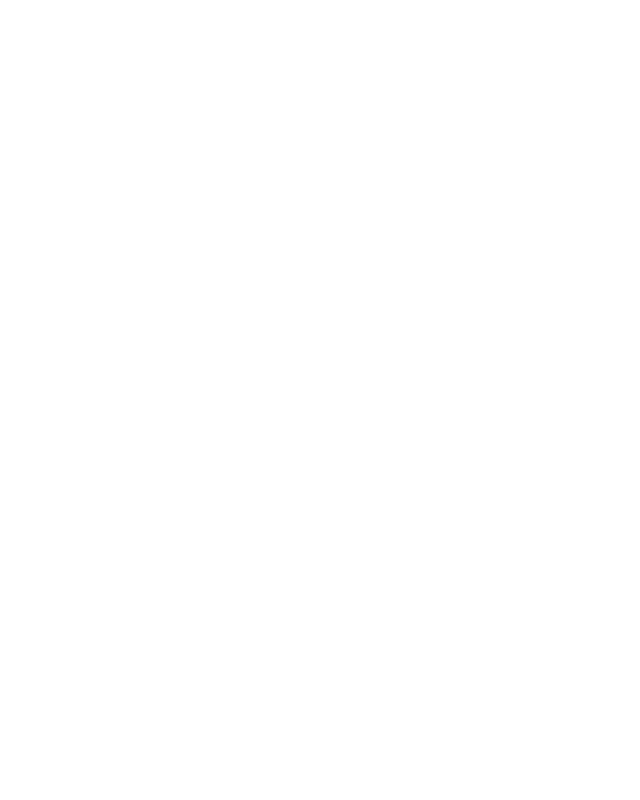
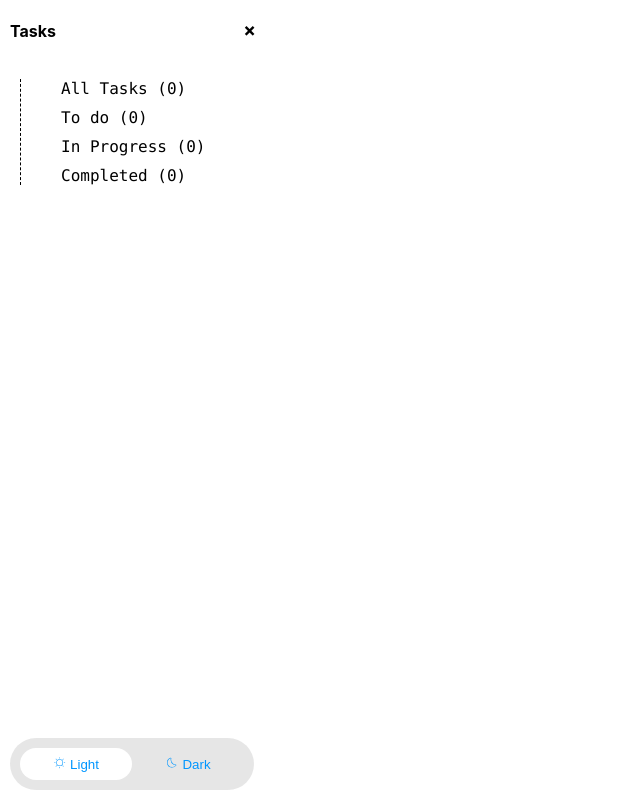
Before and after one commit to DevendranathReddy7/todo_mern, a React (Create React App) app in the folder frontend/: page / in a window 1280 px wide. Shown: the whole page, without its empty margins (0-640 px from the left). Built offline with nearby package versions, Linux system fonts and the light colour scheme.

Commit message:
finishing frontend sidebar

```diff
--- a/frontend/src/App.css
+++ b/frontend/src/App.css
@@ -1,38 +1,3 @@
 .App {
   text-align: center;
 }
-
-.App-logo {
-  height: 40vmin;
-  pointer-events: none;
-}
-
-@media (prefers-reduced-motion: no-preference) {
-  .App-logo {
-    animation: App-logo-spin infinite 20s linear;
-  }
-}
-
-.App-header {
-  background-color: #282c34;
-  min-height: 100vh;
-  display: flex;
-  flex-direction: column;
-  align-items: center;
-  justify-content: center;
-  font-size: calc(10px + 2vmin);
-  color: white;
-}
-
-.App-link {
-  color: #61dafb;
-}
-
-@keyframes App-logo-spin {
-  from {
-    transform: rotate(0deg);
-  }
-  to {
-    transform: rotate(360deg);
-  }
-}
--- a/frontend/src/App.js
+++ b/frontend/src/App.js
@@ -1,7 +1,14 @@
 import "./App.css";
+import Dashboard from "./components/dashboard/Dashboard";
+import Sidebar from "./components/sidebar/Sidebar";
 
 function App() {
-  return <div></div>;
+  return (
+    <div>
+      <Sidebar />
+      <Dashboard />
+    </div>
+  );
 }
 
 export default App;
--- /dev/null
+++ b/frontend/src/components/dashboard/Dashboard.js
@@ -0,0 +1,6 @@
+import React from "react";
+
+const Dashboard = (props) => {
+  return <div></div>;
+};
+export default Dashboard;
--- /dev/null
+++ b/frontend/src/components/dashboard/styles.js
@@ -0,0 +1 @@
+import styled from "styled-components";
--- /dev/null
+++ b/frontend/src/components/sidebar/Sidebar.js
@@ -0,0 +1,57 @@
+import React, { useState } from "react";
+import {
+  SidebarWrapper,
+  ThemeWrapper,
+  ButtonWrapper,
+  HeaderWrapper,
+  TaskItemsWrapper,
+  Ul,
+  Li,
+} from "./styles";
+import { CiLight, CiDark } from "react-icons/ci";
+import { LuArrowDownRightSquare } from "react-icons/lu";
+
+const Sidebar = (props) => {
+  const [theme, setTheme] = useState("light");
+  const [showSideBar, setShowSideBar] = useState(true);
+  return (
+    <>
+      {showSideBar ? (
+        <SidebarWrapper active={theme === "light"}>
+          <HeaderWrapper>
+            <h4>Tasks</h4>
+            <h3 onClick={() => setShowSideBar(false)}>&times;</h3>
+          </HeaderWrapper>
+          <TaskItemsWrapper active={theme === "light"}>
+            <Ul>
+              <Li>All Tasks (0)</Li>
+              <Li>To do (0)</Li>
+              <Li>In Progress (0)</Li>
+              <Li>Completed (0)</Li>
+            </Ul>
+          </TaskItemsWrapper>
+          <ThemeWrapper>
+            <ButtonWrapper
+              onClick={() => setTheme("light")}
+              active={theme === "light"}
+            >
+              <CiLight /> Light
+            </ButtonWrapper>
+            <ButtonWrapper
+              onClick={() => setTheme("dark")}
+              active={theme === "dark"}
+            >
+              <CiDark /> Dark
+            </ButtonWrapper>
+          </ThemeWrapper>
+        </SidebarWrapper>
+      ) : (
+        <LuArrowDownRightSquare
+          size={30}
+          onClick={() => setShowSideBar(true)}
+        />
+      )}
+    </>
+  );
+};
+export default Sidebar;
--- /dev/null
+++ b/frontend/src/components/sidebar/styles.js
@@ -0,0 +1,62 @@
+import styled from "styled-components";
+
+export const SidebarWrapper = styled.div`
+  height: 100vh;
+  padding-left: 10px;
+  width: 20%;
+  background-color: ${(props) => (props.active ? "white" : "black")};
+  color: ${(props) => (!props.active ? "gray" : "black")};
+`;
+
+export const HeaderWrapper = styled.div`
+  display: flex;
+  justify-content: space-between;
+  margin-right: 10px;
+`;
+
+export const TaskItemsWrapper = styled.div`
+  border-left: 1.5px dashed;
+
+  margin: 0 10px;
+`;
+
+export const Ul = styled.ul`
+  list-style-type: none;
+`;
+
+export const Li = styled.li`
+  margin-bottom: 10px;
+  font-family: consolas;
+`;
+export const ThemeWrapper = styled.div`
+  position: fixed;
+  bottom: 10px;
+  left: 10px;
+  background-color: #a4a4a447;
+  padding: 10px;
+  display: flex;
+  justify-content: space-between;
+  border-radius: 30px;
+  @media (max-width: 1200px) {
+    flex-direction: column;
+    border-radius: 10px;
+    padding: 10px;
+    margin-left: 10px;
+    width: 14%;
+  }
+`;
+
+export const ButtonWrapper = styled.button`
+  color: #0096ff;
+  background-color: ${(props) => (props.active ? "white" : "transparent")};
+  border-radius: 30px;
+  width: 7rem;
+  height: 2rem;
+  border-style: none;
+  @media (max-width: 1200px) {
+    width: 8rem;
+    border-radius: 10px;
+    padding: 10px;
+    width: 100%;
+  }
+`;
```
